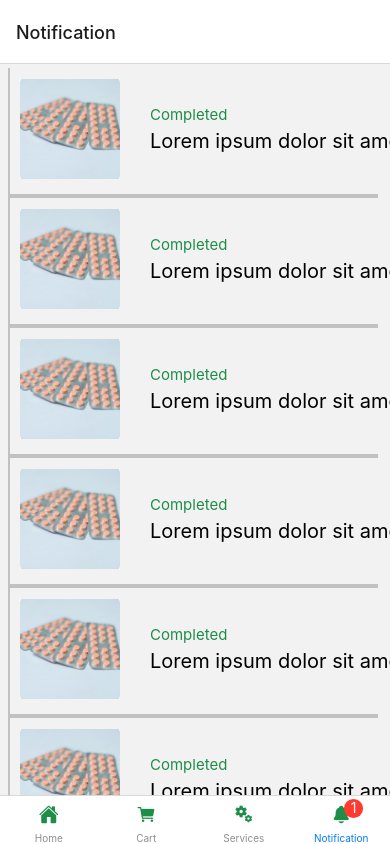
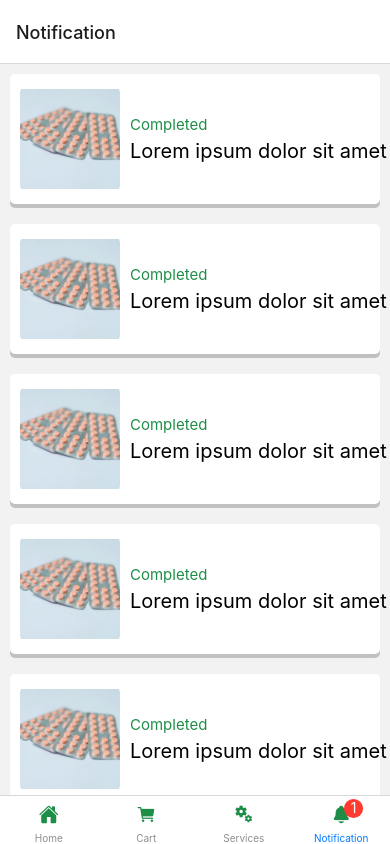
Before and after one commit to oneboyfromife/pharmacy-js, a React Native app: screen /Notification in a window 390 px wide. Built offline with nearby package versions, Linux system fonts and the light colour scheme.

Commit message:
stack changes

```diff
--- a/components/cards/NotificationCard.js
+++ b/components/cards/NotificationCard.js
@@ -26,14 +26,16 @@ export default NotificationCard;
 const styles = StyleSheet.create({
 	container: {
 		flexDirection: "row",
-		gap: 20,
 		paddingHorizontal: 10,
 		alignItems: "center",
 		shadowColor: "#000",
 		shadowOpacity: 0.2,
 		paddingVertical: 15,
 		marginHorizontal: 10,
-		shadowOffset: { width: -2, height: 4 },
+		shadowOffset: { width: 0, height: 4 },
+		backgroundColor: colors.white,
+		marginVertical: 10,
+		borderRadius: 5,
 	},
 	image: {
 		height: 100,
```
Also changed, not shown: App.js (indentation only), 1 other file (tests, documents, lock files or other folders).
